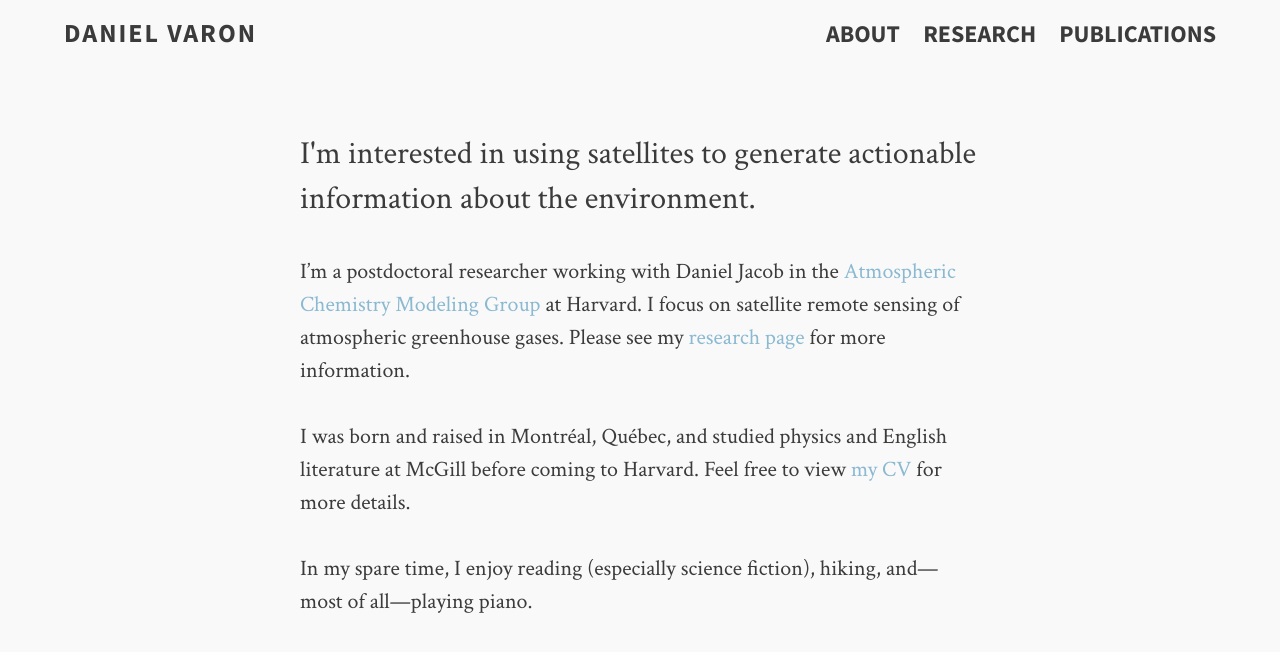
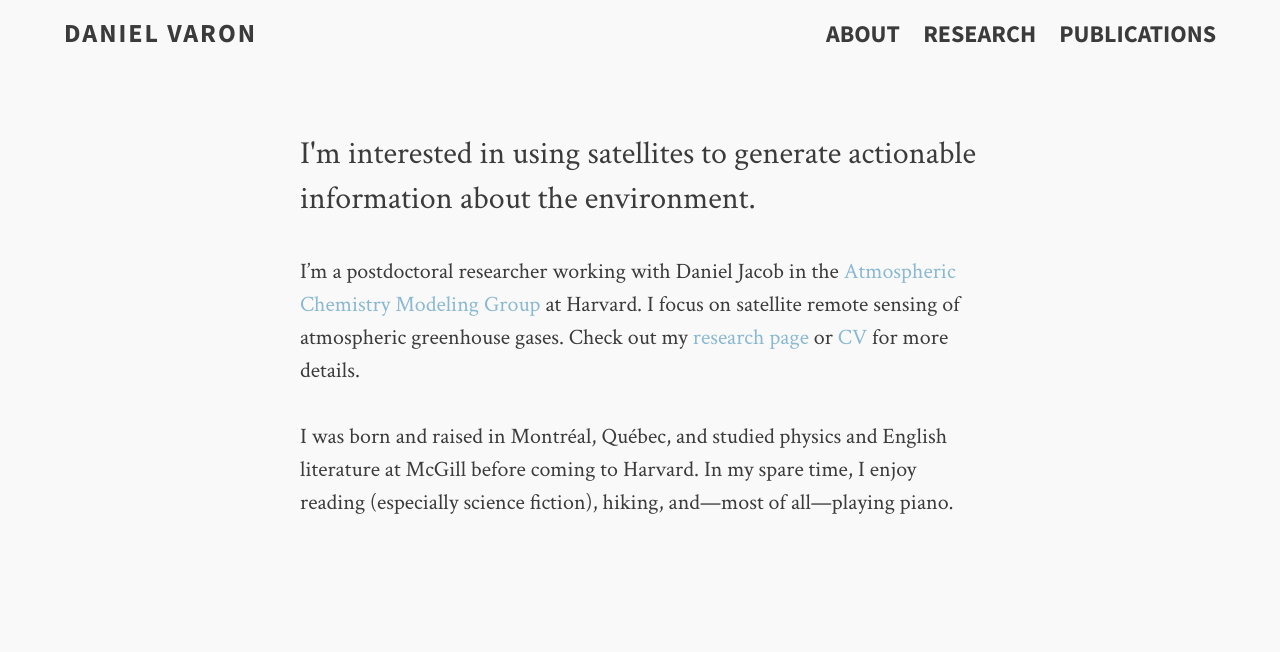
Before and after one commit to djvaron/djvaron.github.io, a Jekyll site: the page built from about.md, in a window 1280 px wide. Shown: the top 652 px of the page. Built offline with Jekyll 4.4.1, drawn with Linux system fonts in a browser that asks for light colours.

Commit message:
small edits again again

```diff
--- a/about.md
+++ b/about.md
@@ -6,8 +6,6 @@
 tags: [daniel varon, methane, satellites, about]
 ---
 
-I'm a postdoctoral researcher working with Daniel Jacob in the [Atmospheric Chemistry Modeling Group](http://acmg.seas.harvard.edu/) at Harvard. I focus on satellite remote sensing of atmospheric greenhouse gases. Please see my <a href="{{ site.url }}/research">research page</a> for more information.
+I'm a postdoctoral researcher working with Daniel Jacob in the [Atmospheric Chemistry Modeling Group](http://acmg.seas.harvard.edu/) at Harvard. I focus on satellite remote sensing of atmospheric greenhouse gases. Check out my <a href="{{ site.url }}/research">research page</a> or <a href="{{ site.url }}/djvcv.pdf">CV</a> for more details.
 
-I was born and raised in Montr&#233;al, Qu&#233;bec, and studied physics and English literature at McGill before coming to Harvard. Feel free to view <a href="{{ site.url }}/djvcv.pdf">my CV</a> for more details.
-
-In my spare time, I enjoy reading (especially science fiction), hiking, and---most of all---playing piano.
+I was born and raised in Montr&#233;al, Qu&#233;bec, and studied physics and English literature at McGill before coming to Harvard. In my spare time, I enjoy reading (especially science fiction), hiking, and---most of all---playing piano.
```
